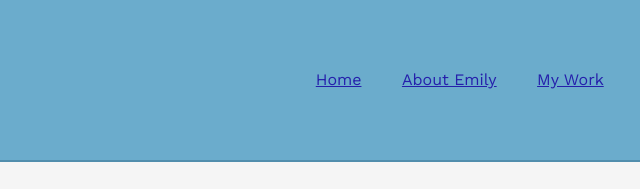
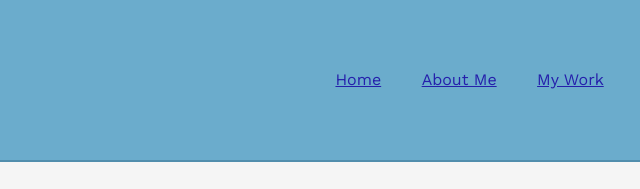
Before and after one commit to CardonEmily/introduction-portfolio, a plain HTML site: page index.html in a window 1280 px wide. Shown: the top 189 px of the page, 519-1159 px from the left. Drawn offline with nearby package versions, Linux system fonts and the light colour scheme.

Commit message:
Revert "Updated "about" title"
This reverts commit 581f5be530461078e68c490e4df74858c6f56c73.

```diff
--- a/index.html
+++ b/index.html
@@ -21,7 +21,7 @@
             <a href="./index.html" role="menuitem">Home</a>
           </li>
           <li role="presentation" class="nav-tab">
-            <a href="./about.html" role="menuitem">About Emily</a>
+            <a href="./about.html" role="menuitem">About Me</a>
           </li>
           <li role="presentation" class="nav-tab">
             <a href="./work.html" role="menuitem">My Work</a>
```
